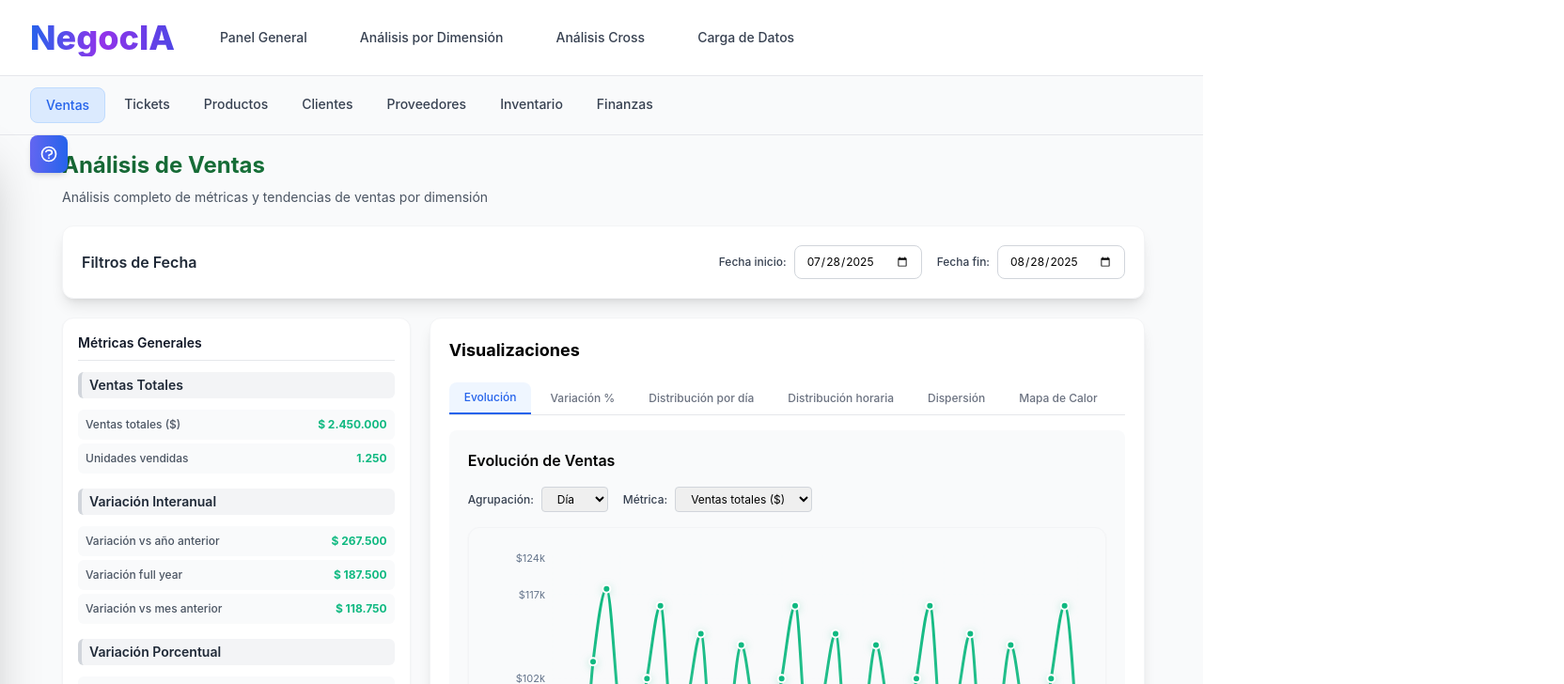
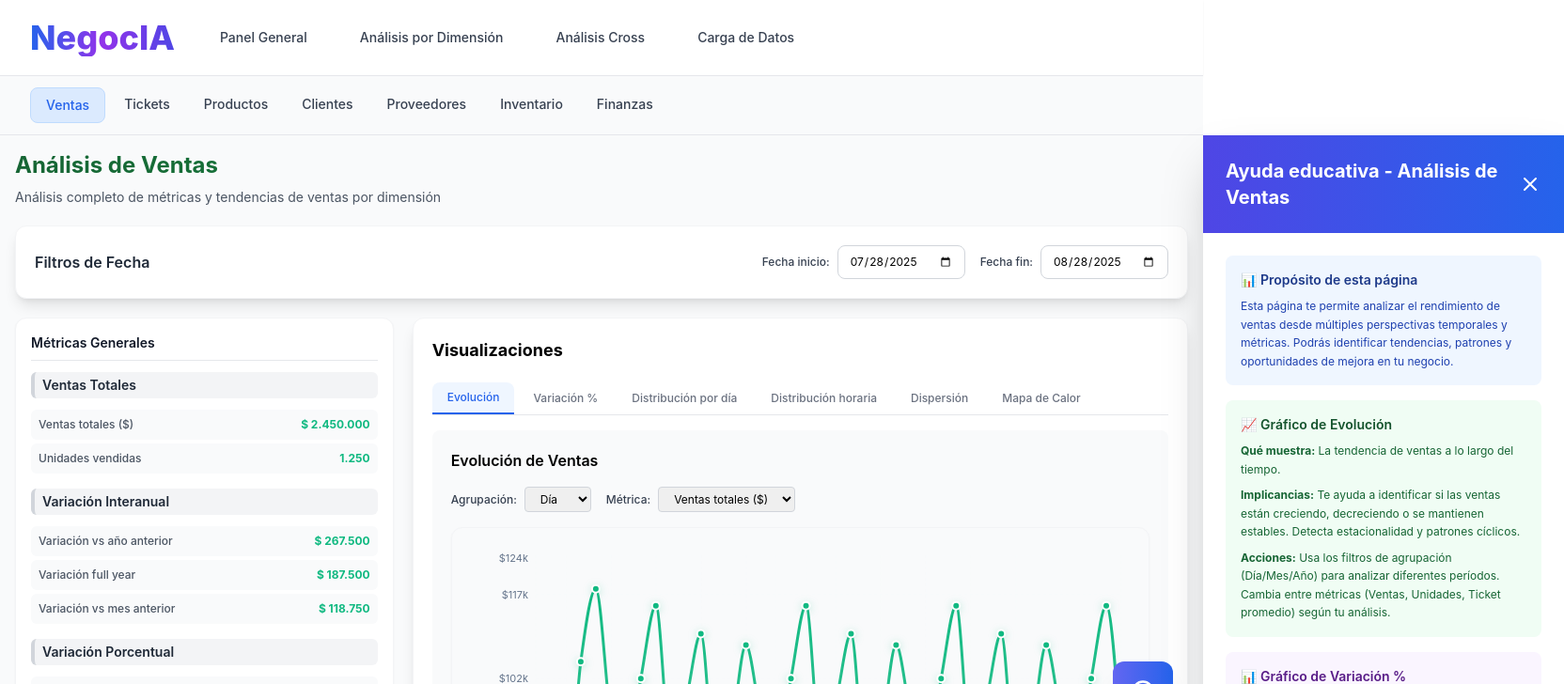
Before and after one commit to joaquin385/NegocIA_Frontend, a React (Vite) app: page /analisis-dimension/ventas in a window 1280 px wide. Shown: the top 728 px of the page at 94% size, 1664 px wide, since content can reach past the window. Built offline with nearby package versions, Linux system fonts and the light colour scheme.

Commit message:
Modificacion de Sidebar

```diff
--- a/src/components/ExpandableSidebar.jsx
+++ b/src/components/ExpandableSidebar.jsx
@@ -11,20 +11,19 @@ const ExpandableSidebar = ({ children, title = "Ayuda educativa", iconPosition =
 
   return (
     <>
-      {/* Botón del icono de pregunta - posicionado en línea con el título */}
+      {/* Botón del icono de pregunta - posicionado en esquina inferior derecha */}
       <div className={cn(
-        "absolute z-50 top-0 transition-all duration-300 ease-in-out",
-        iconPosition === "left" ? "left-8" : "right-8",
-        isExpanded && "left-[30%]"
+        "fixed z-50 bottom-8 right-8 transition-all duration-300 ease-in-out",
+        isExpanded && "right-[calc(30%-3rem)]"
       )}>
         <button
           onClick={toggleSidebar}
           className={cn(
-            "w-10 h-10 rounded-lg bg-gradient-to-r from-indigo-500 to-blue-600 text-white flex items-center justify-center shadow-md transition-all duration-300 hover:from-indigo-600 hover:to-blue-700 hover:scale-105 hover:shadow-lg",
+            "w-16 h-16 rounded-xl bg-gradient-to-r from-indigo-500 to-blue-600 text-white flex items-center justify-center shadow-xl transition-all duration-300 hover:from-indigo-600 hover:to-blue-700 hover:scale-105 hover:shadow-2xl",
             isExpanded && "from-indigo-600 to-blue-700"
           )}
         >
-          <svg className="w-5 h-5" fill="none" stroke="currentColor" viewBox="0 0 24 24">
+          <svg className="w-7 h-7" fill="none" stroke="currentColor" viewBox="0 0 24 24">
             <path strokeLinecap="round" strokeLinejoin="round" strokeWidth={2} d="M8.228 9c.549-1.165 2.03-2 3.772-2 2.21 0 4 1.343 4 3 0 1.4-1.278 2.575-3.006 2.907-.542.104-.994.54-.994 1.093m0 3h.01M21 12a9 9 0 11-18 0 9 9 0 0118 0z" />
           </svg>
         </button>
@@ -33,8 +32,8 @@ const ExpandableSidebar = ({ children, title = "Ayuda educativa", iconPosition =
       {/* Sidebar desplegable */}
       <div
         className={cn(
-          "absolute left-0 top-0 h-full bg-white shadow-2xl z-50 transition-transform duration-300 ease-in-out transform",
-          isExpanded ? "translate-x-0" : "-translate-x-full"
+          "absolute right-0 top-0 h-full bg-white shadow-2xl z-50 transition-transform duration-300 ease-in-out transform",
+          isExpanded ? "translate-x-0" : "translate-x-full"
         )}
         style={{ width: '30%' }}
       >
--- a/src/pages/AnalisisCross.jsx
+++ b/src/pages/AnalisisCross.jsx
@@ -86,10 +86,10 @@ const AnalisisCross = () => {
       {/* Contenido principal con desplazamiento */}
       <div className={`
         transition-all duration-300 ease-in-out
-        ${isSidebarOpen ? 'ml-[30%]' : 'ml-1'}
+        ${isSidebarOpen ? 'mr-[30%]' : 'mr-1'}
         p-5
       `}>
-        <div className="max-w-6xl mx-auto">
+        <div className="max-w-7xl mx-auto px-4">
           <div className="mb-7">
             <div className="flex items-center">
               {/* Solo el título, sin icono duplicado */}
--- a/src/pages/AnalisisDimension.jsx
+++ b/src/pages/AnalisisDimension.jsx
@@ -95,10 +95,10 @@ const AnalisisDimension = () => {
       {/* Contenido principal con desplazamiento */}
       <div className={`
         transition-all duration-300 ease-in-out
-        ${isSidebarOpen ? 'ml-[30%]' : 'ml-1'}
+        ${isSidebarOpen ? 'mr-[30%]' : 'mr-1'}
         p-5
       `}>
-        <div className="max-w-6xl mx-auto">
+        <div className="max-w-7xl mx-auto px-4">
           <div className="mb-7">
             <div className="flex items-center">
               {/* Solo el título, sin icono duplicado */}
--- a/src/pages/CargaDatos.jsx
+++ b/src/pages/CargaDatos.jsx
@@ -59,10 +59,10 @@ const CargaDatos = () => {
       {/* Contenido principal con desplazamiento */}
       <div className={`
         transition-all duration-300 ease-in-out
-        ${isSidebarOpen ? 'ml-[30%]' : 'ml-1'}
+        ${isSidebarOpen ? 'mr-[30%]' : 'mr-1'}
         p-5
       `}>
-        <div className="max-w-6xl mx-auto">
+        <div className="max-w-7xl mx-auto px-4">
           <div className="mb-7">
             <div className="flex items-center">
               {/* Solo el título, sin icono duplicado */}
--- a/src/pages/PanelGeneral.jsx
+++ b/src/pages/PanelGeneral.jsx
@@ -75,7 +75,7 @@ const PanelGeneral = () => {
       {/* Contenido principal con desplazamiento */}
       <div className={`
         transition-all duration-300 ease-in-out
-        ${isSidebarOpen ? 'ml-[30%]' : 'ml-1'}
+        ${isSidebarOpen ? 'mr-[30%]' : 'mr-1'}
         p-6
       `}>
         <div className="max-w-7xl mx-auto">
--- a/src/pages/analisis-dimension/Ventas.jsx
+++ b/src/pages/analisis-dimension/Ventas.jsx
@@ -678,10 +678,10 @@ const Ventas = () => {
 
       <div className={`
         transition-all duration-300 ease-in-out
-        ${isSidebarOpen ? 'ml-[30%]' : 'ml-1'}
-        p-4
+        ${isSidebarOpen ? 'mr-[30%]' : 'mr-0'}
+        py-4
       `}>
-        <div className="max-w-6xl mx-auto">
+        <div className="max-w-7xl mx-auto px-4">
           <div className="mb-5">
             <h1 className="text-2xl font-bold bg-gradient-to-r from-green-800 via-green-700 to-green-600 bg-clip-text text-transparent mb-2">
               Análisis de Ventas
```
Lines whose indentation alone changed are shown as unchanged.
